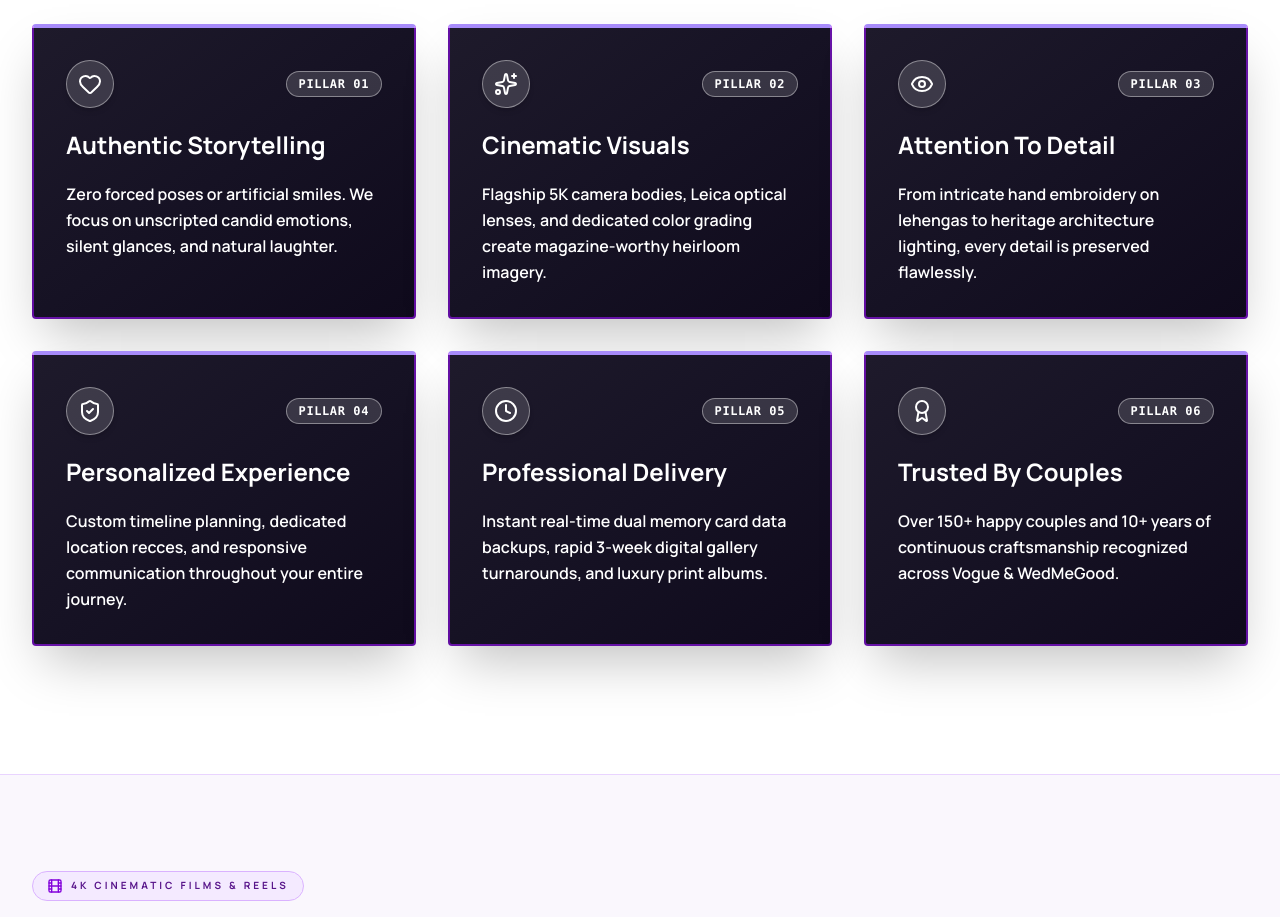
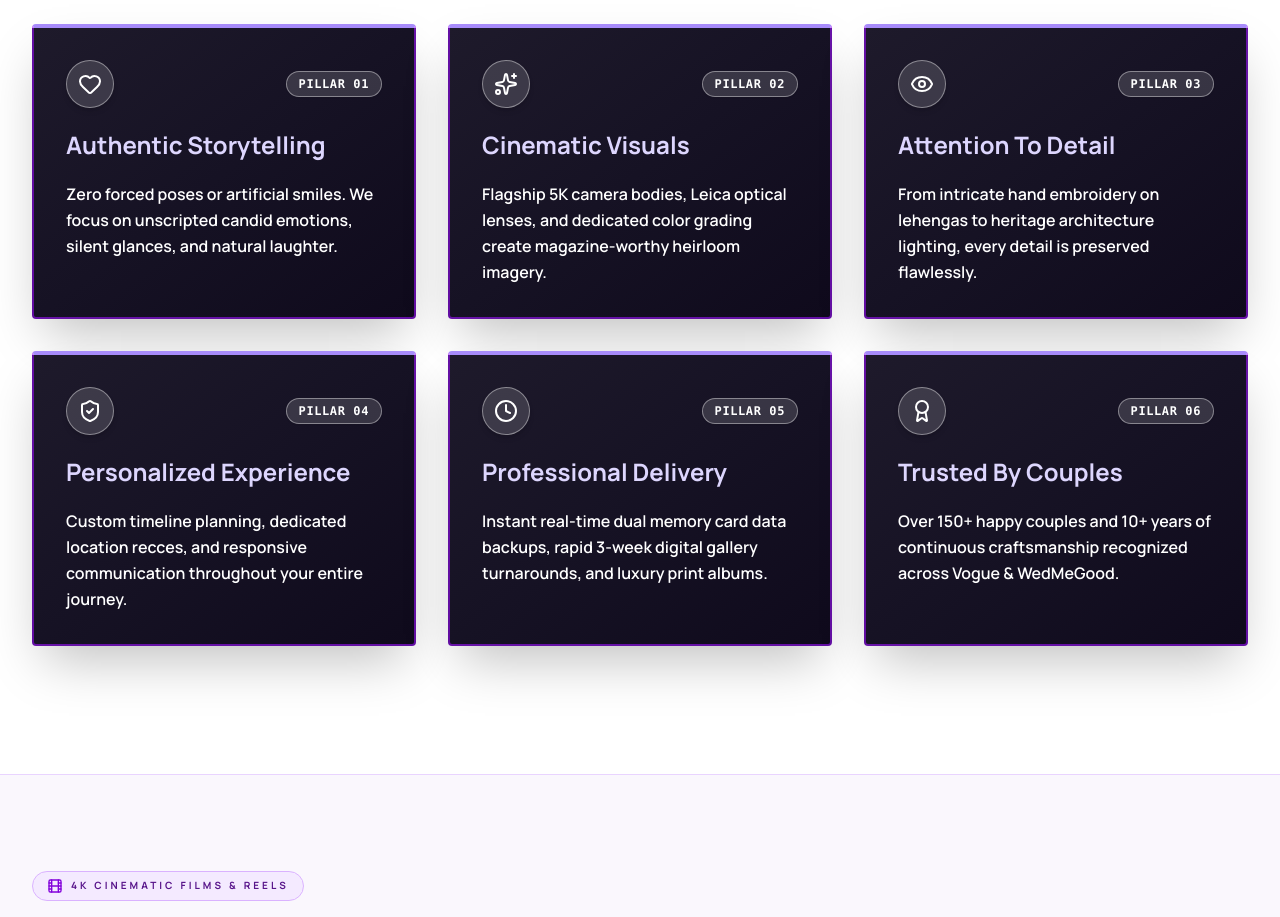
Before and after one commit to skotturty-dotcom/photography_website, a React (Vite) app: page / in a window 1280 px wide. Shown: the part 7680-8597 px from the top of the page. Built offline with nearby package versions, Linux system fonts and the light colour scheme; a web font is replaced by a local one.

Commit message:
style: set WhyChooseUs card subheadings to bright lavender color

```diff
--- a/src/components/sections/WhyChooseUs.jsx
+++ b/src/components/sections/WhyChooseUs.jsx
@@ -68,7 +68,7 @@ export const WhyChooseUs = () => {
                   </span>
                 </div>
 
-                <h3 className="font-sans text-xl sm:text-2xl !text-white font-bold group-hover:text-purple-300 transition-colors leading-snug tracking-normal">
+                <h3 className="font-sans text-xl sm:text-2xl !text-[#DDD6FE] font-bold group-hover:!text-white transition-colors leading-snug tracking-normal">
                   {pillar.title}
                 </h3>
 
```
